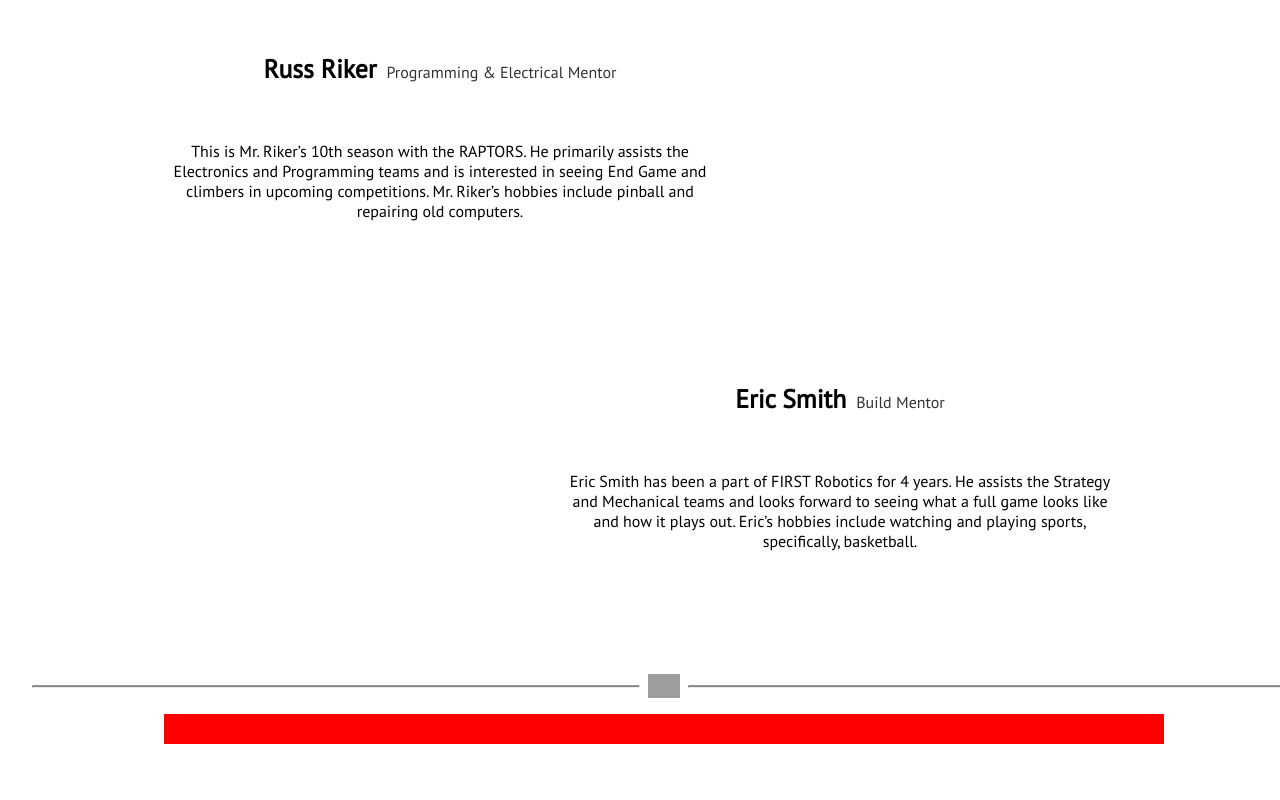
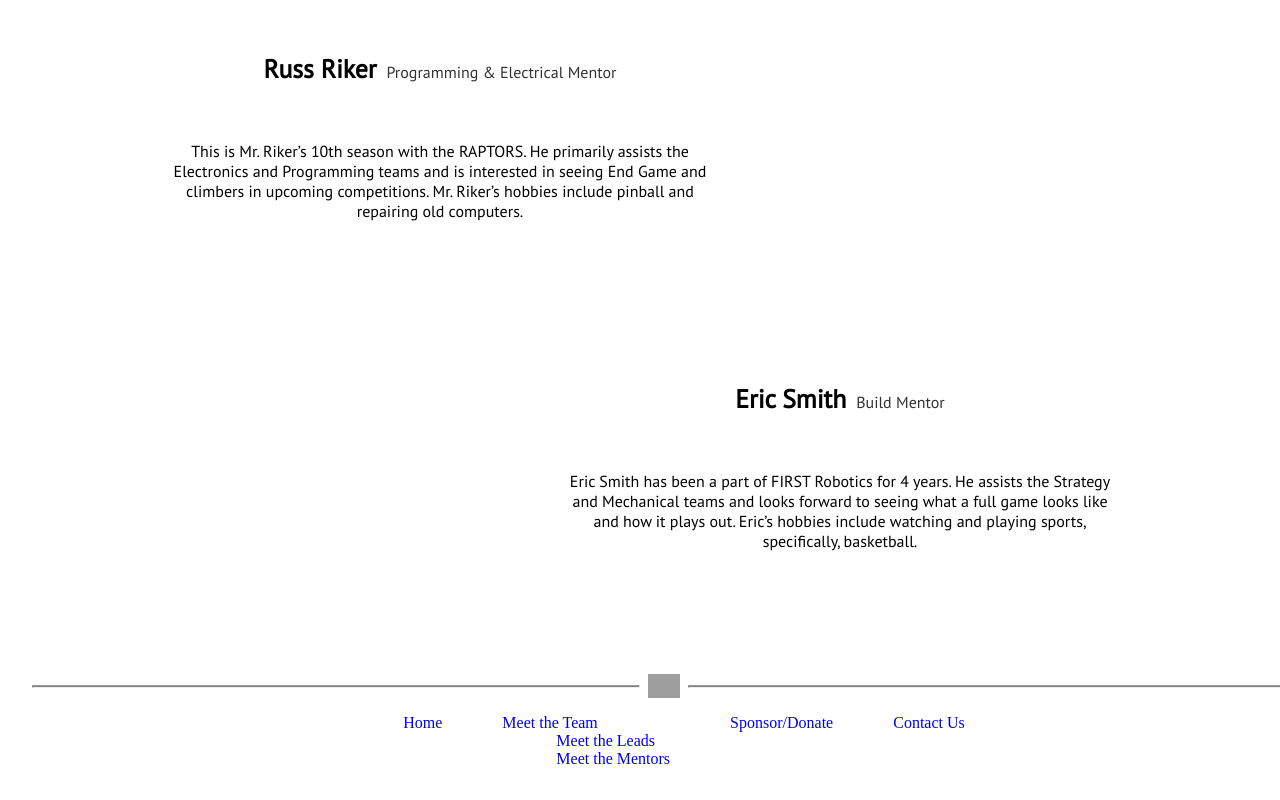
Before and after one commit to minigamerking/raptors1711.com, a Next.js app: page /meet-the-team/mentors in a window 1280 px wide. Shown: the part 1266-2066 px from the top of the page. Before the commit the page ends 2042 px from the top, so only its background shows below. Built offline with nearby package versions, Linux system fonts and the light colour scheme; grey boxes are pictures that could not be loaded; what @formativesolutions/colors would draw is missing.

Commit message:
Added a very early version of the footer nav.

```diff
--- /dev/null
+++ b/components/footer-navigation.tsx
@@ -0,0 +1,112 @@
+/*
+ * Created by Trevor Sears <trevor@trevorsears.com> (https://trevorsears.com/).
+ * 11:41 AM -- October 25th, 2022
+ * Project: v2.raptors1711.com
+ */
+
+
+import { ReactElement, ReactNode } from "react";
+import { css, SerializedStyles } from "@emotion/react";
+import { Navigation } from "../data/navigation";
+import Link from "next/link";
+import { flexContainer } from "../styles/mixins";
+
+export type Props = Readonly<{
+	navigation: Navigation,
+	level?: number,
+}>;
+
+const containerStyles: SerializedStyles = css({
+	listStyle: "none",
+});
+
+const outerContainerStyles: SerializedStyles = css({
+	...flexContainer({ direction: "row", crossAxis: "start" }),
+	margin: "-10px -30px",
+	"& > li": {
+		margin: "10px 30px",
+	}
+});
+
+const innerContainerStyles: SerializedStyles = css({
+	marginLeft: "14px",
+});
+
+const navItemStyles: SerializedStyles = css({
+
+});
+
+const navTextStyles: SerializedStyles = css({
+
+});
+
+const linkStyles: SerializedStyles = css({
+	textDecoration: "none",
+});
+
+const nonLinkStyles: SerializedStyles = css({
+
+});
+
+export default function FooterNavigation({
+	navigation, level
+}: Props): ReactElement {
+
+	level = level ?? 0;
+
+	const innerContent: ReactNode = Object.entries(navigation).map(
+		([linkTitle, { href, children }]:
+			 [string, { href?: string, children?: Navigation }]): ReactNode => {
+
+			let linkItemContent: ReactNode[] = [];
+
+			if (href !== undefined) {
+
+				linkItemContent.push(
+					<Link key="nav-item-text" href={href} passHref>
+						<a css={[navTextStyles, linkStyles]}>
+							{linkTitle}
+						</a>
+					</Link>
+				);
+
+			} else {
+				linkItemContent.push(
+					<p key="nav-item-text"
+					   css={[navTextStyles, nonLinkStyles]}>
+						{linkTitle}
+					</p>
+				);
+			}
+
+			if (children !== undefined) {
+
+				linkItemContent.push(
+					<FooterNavigation key="nav-item-subnav"
+									  navigation={children}
+									  level={level as number + 1} />
+				);
+
+			}
+
+			return (
+				<li key={linkTitle} css={navItemStyles}>
+					{linkItemContent}
+				</li>
+			);
+
+		}
+	);
+
+	const allContainerStyles: SerializedStyles[] = [
+		containerStyles,
+		level <= 0 ? outerContainerStyles : innerContainerStyles
+	];
+
+	return (
+		<ul css={allContainerStyles}>
+			{innerContent}
+		</ul>
+	);
+
+}
--- a/components/layout/footer.tsx
+++ b/components/layout/footer.tsx
@@ -13,6 +13,8 @@ import {
 	PAGE_WIDTH
 } from "../../styles/sizing";
 import FRCLogoHorizontalRule from "../frc-logo-horizontal-rule";
+import { FOOTER_NAVIGATION } from "../../data/navigation";
+import FooterNavigation from "../footer-navigation";
 
 const footerContainerStyles: SerializedStyles = css({
 	...flexContainer({ crossAxis: "center" }),
@@ -27,8 +29,11 @@ const footerStyles: SerializedStyles = css({
 	...flexContainer(),
 	maxWidth: PAGE_WIDTH,
 	width: "100%",
-	height: "30px",
-	backgroundColor: "red",
+});
+
+const footerNavContainer: SerializedStyles = css({
+	width: "100%",
+	maxWidth: "800px",
 });
 
 export default function Footer(): ReactElement {
@@ -37,7 +42,9 @@ export default function Footer(): ReactElement {
 		<div css={footerContainerStyles}>
 			<FRCLogoHorizontalRule />
 			<footer css={footerStyles}>
-
+				<div css={footerNavContainer}>
+					<FooterNavigation navigation={FOOTER_NAVIGATION} />
+				</div>
 			</footer>
 		</div>
 	);
```
